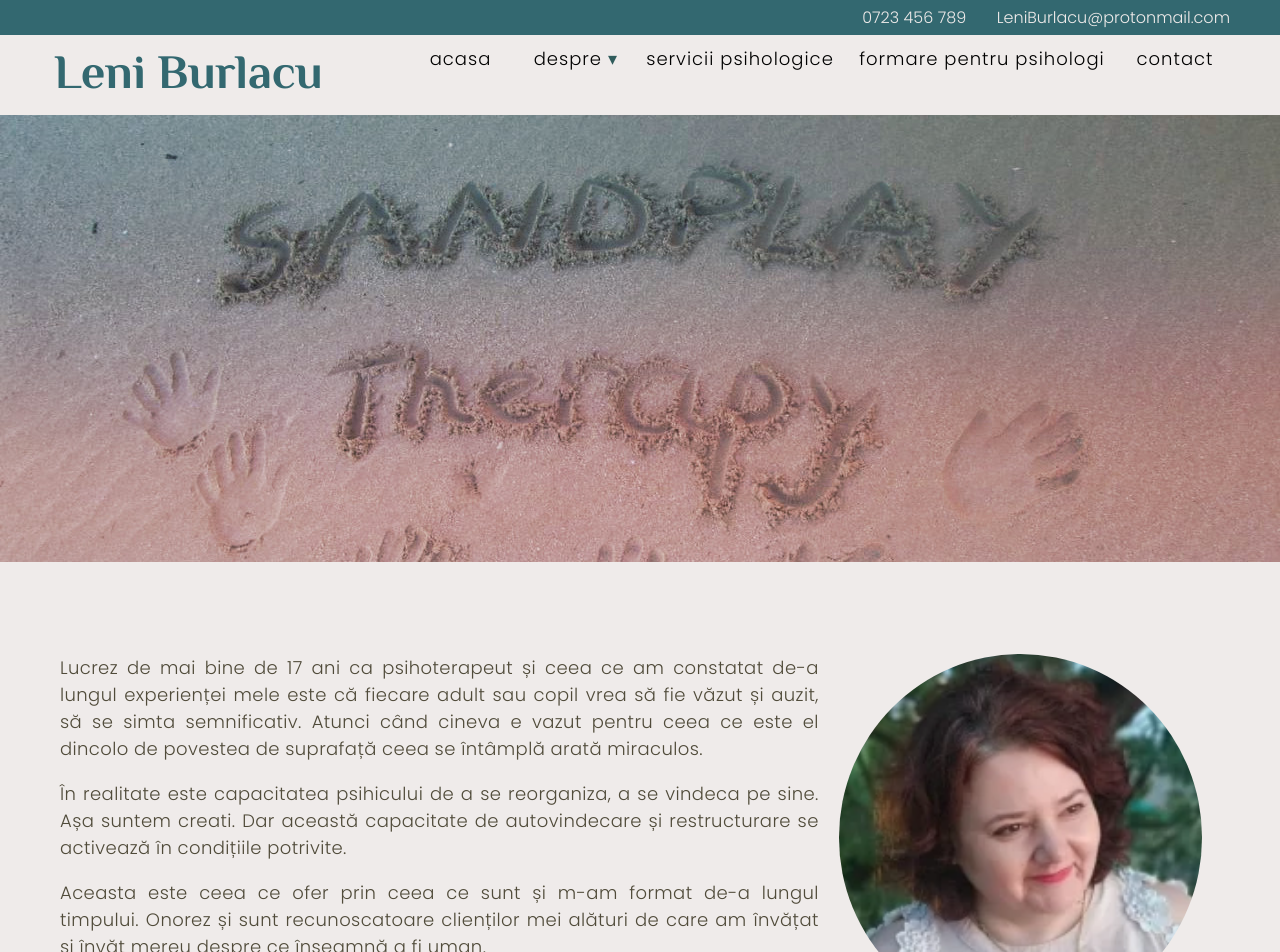
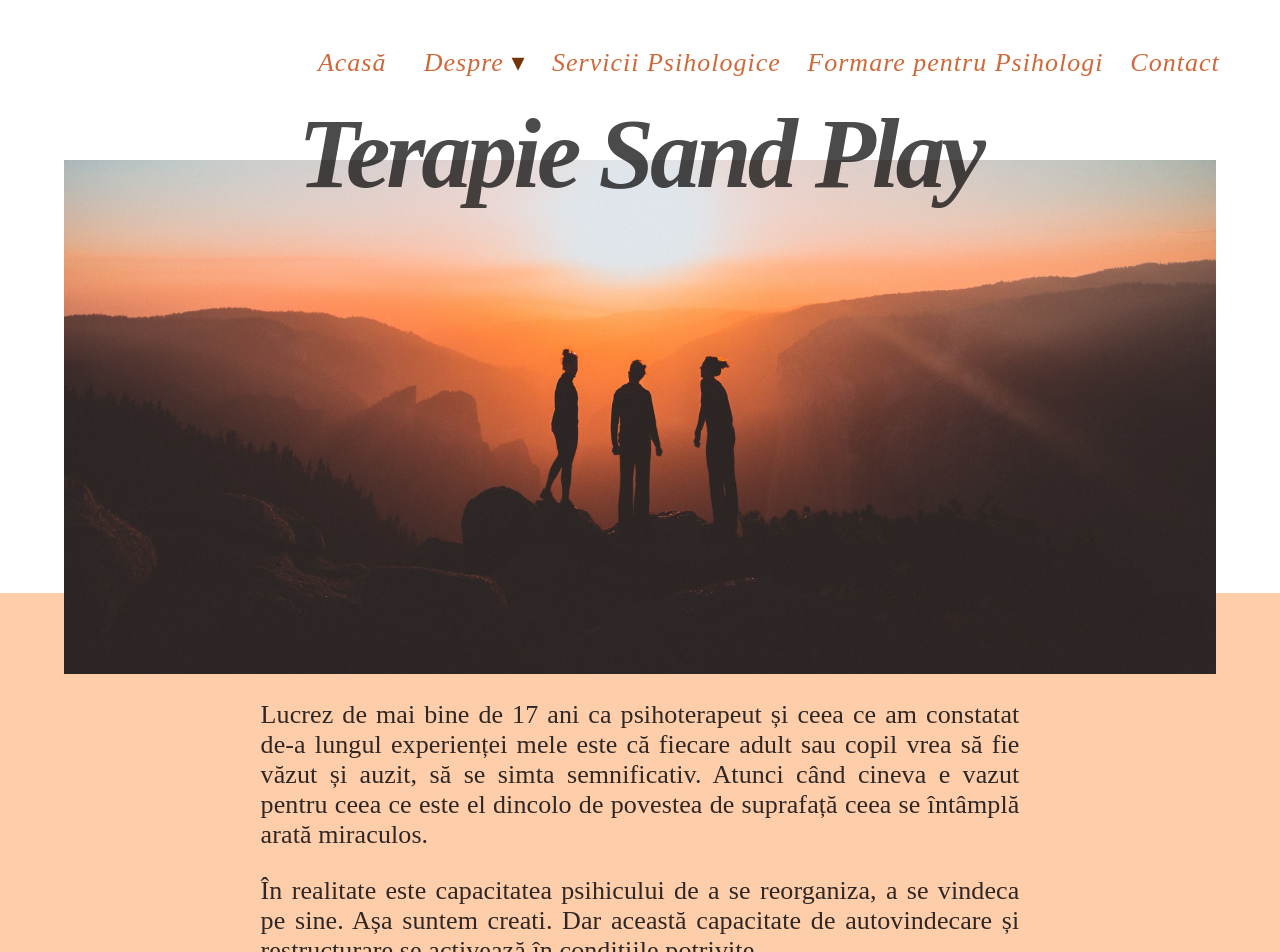
Before and after one commit to tucos9/sandplay, a Jekyll site: the page built from index.md, in a window 1280 px wide. Shown: the top 952 px of the page. Built offline with Jekyll 4.4.1, drawn with Linux system fonts in a browser that asks for light colours; some web fonts are replaced; some of the changed text lies outside the part shown.

Commit message:
Update design, fonts, colours

```diff
--- a/_includes/footer.html
+++ b/_includes/footer.html
@@ -1,4 +1,4 @@
-<footer id="footer" class="container blue-bg text-center">
+<footer id="footer" class="container dark-bg-1 text-center">
   <div class="row">
 
     <div class="col-1-of-3">
@@ -38,9 +38,8 @@
 <div class="container black-bg">
   <div class="row">
       <p></p>
-      <p class="text-center">2023 © Psihoterapie Sand Play</p>
+      <h5 class="text-center">2023 © Psihoterapie Sand Play</h5>
   </div>
 </div>
 
 <script type="text/javascript" src="/assets/js/script.js"></script>
-<script type="text/javascript" src="/assets/js/carousel.js"></script>
--- a/_includes/head.html
+++ b/_includes/head.html
@@ -4,6 +4,8 @@
   <link rel="icon"       type="image/png" href="/assets/img/logo.png">
   <link rel="stylesheet" type="text/css"  href="/assets/css/style.css">
   <link rel="stylesheet" type="text/css"  href="/assets/css/layout.css">
+
+  <link rel="stylesheet" href="https://maxcdn.bootstrapcdn.com/font-awesome/4.7.0/css/font-awesome.min.css">
 
   <meta name="language" content="en-gb" />
   <meta name="description" content="{{ page.description }}">
--- a/_includes/header.html
+++ b/_includes/header.html
@@ -1,50 +1,36 @@
-<div class="container blue-bg hide-xs hide-sm hide-md" id="top-bar">
-  <div class="row text-right">
-    0723 456 789 &nbsp;&nbsp;&nbsp;&nbsp;&nbsp; LeniBurlacu@protonmail.com
-  </div>
-</div>
-
-<div id="header" class="container grey-bg">
+<div id="header" class="container">
   <div class="row">
-    <div id="logo">
-      <div id="logo-lg" class="hide-xs hide-sm hide-md left">
-        <h1 id="header-text"><a href="/index.html">Leni Burlacu</a></h1>
-      </div>
-      <div id="logo-sm" class="hide-lg hide-xl full-width text-left">
-        <h1 id="header-text"><a href="/index.html">Leni Burlacu</a></h1>
-      </div>
-    </div>
 
     <div id="main-menu">
       <div id="main-menu-lg" class="hide-xs hide-sm hide-md right">
         <ul class="menu menu-top">
         </ul>
         <ul class="menu menu-bottom">
-          <li><a href="/index.html">acasa</a></li>
+          <li><a href="/index.html">Acasă</a></li>
           </li>
-          <li class="toggle" onclick="toggle_submenu('submenu_despre')">despre
+          <li class="toggle mid" onclick="toggle_submenu('submenu_despre')"><i>Despre</i>
             <ul class="submenu" id="submenu_appointment">
               <li><a href="/cv.html">Leni Burlacu CV</a></li>
-              <li><a href="/etica.html">Cod Etica Profesionala</a></li>
+              <li><a href="/etica.html">Cod Etică Profesională</a></li>
               <li><a href="/testimoniale.html">Testimoniale</a></li>
             </ul>
           </li>
           <li><a href="/servicii.html">Servicii Psihologice</a></li>
-          <li><a href="/formare.html">Formare Pentru Psihologi</a></li>
-          <li><a href="/contact.html">contact</a></li>
+          <li><a href="/formare.html">Formare pentru Psihologi</a></li>
+          <li><a href="/contact.html">Contact</a></li>
         </ul>
       </div>
       <div id="main-menu-sm" class="hide-lg hide-xl">
         <img src="/assets/img/menu.png" id="toggle-menu" alt="menu graphic">
       </div>
       <div id="main-menu-mobile" style="display:none">
-          <li><a href="/index.html">acasa</a></li>
+          <li><a href="/index.html">Acasă</a></li>
           <li><a href="/cv.html">Leni Burlacu CV</a></li>
-          <li><a href="/etica.html">Cod Etica Profesionala</a></li>
+          <li><a href="/etica.html">Cod Etică Profesională</a></li>
           <li><a href="/testimoniale.html">Testimoniale</a></li>
           <li><a href="/servicii.html">Servicii Psihologice</a></li>
-          <li><a href="/formare.html">Formare Pentru Psihologi</a></li>
-          <li><a href="/contact.html">contact</a></li>
+          <li><a href="/formare.html">Formare pentru Psihologi</a></li>
+          <li><a href="/contact.html">Contact</a></li>
           <p>&nbsp;</p>
           <a id="close-menu">x</a>
       </div>
--- a/assets/css/style.css
+++ b/assets/css/style.css
@@ -1,53 +1,42 @@
 /* Fonts
  * ----------------------------------------------
  Work sans? dm sans? Nunito Sans?
- Poppins? Manel Sans?
+ Playfair? Manel Sans?
  Quicksand?
  */
-@import url('https://fonts.googleapis.com/css?family=Philosopher:700,700i|Poppins:100,300,600');
+@import url('https://fonts.googleapis.com/css?family=Playfair:400,400i,800,800i|Bricolage+Grotesque:300,600');
 
-.fa {
-  font-size: 40px !important;
+
+p, ul, li, ol, td, span, footer p, footer li, footer a {
+  font-family: 'Playfair';
+  font-weight: 400;
+  letter-spacing: 0.1px;
+  font-size: 26px;
 }
 
-
-p, ul, li, ol, td, span {
-  font-family: 'Poppins';
-  font-weight: 300;
-  letter-spacing: 0.4px;
-  font-size: 18px;
+h1, h1 a, h2, h2 a {
+  font-family: 'Playfair';
+  font-weight: 800;
+  letter-spacing: -0.5px;
+}
+h1 {
+  font-size: 52px;
+  font-style: italic;
+}
+h2 {
+  font-size: 42px;
+  line-height: 40px;
+  margin-bottom: 5px;
+  font-style: normal;
 }
 
-h1 {
-  font-size: 48px;
-}
-h2 {
-  font-size:  38px;
-  margin-bottom: 5px;
-}
-h1, h1 a, h2, h2 a, h1.page-title, h2, h2 a, h6, h6 a {
-  font-family: 'Philosopher', 'Baskerville';
-  font-style: normal;
-  line-height: 26px;
-  font-weight: 800;
-  letter-spacing: 0.5px;
-}
-h1.page-title{
-  text-transform: initial;
-  margin-block-start: 0.83em;
-  margin-block-end: 0.83em;
-  margin-inline-start: 0px;
-  margin-inline-end: 0px;
-}
-
-
 h3, h3 a {
-  font-family: 'Poppins';
+  font-family: 'Playfair';
   text-decoration: none;
   text-transform: uppercase;
   font-weight: 600;
   margin-top: 2px;
-  font-size: 26px;
+  font-size: 36px;
   letter-spacing: 2px;
 }
 
@@ -55,68 +44,25 @@ h3.lowercase {
   text-transform: initial !important;
 }
 
-
-h4, h4 a, h5, h5 a, footer p, footer li, footer a {
-  font-family: 'Poppins';
-}
 h4 {
-  margin-top: -15px;
-  font-weight: 300;
-  letter-spacing: 2px;
-}
-h5 {
-  font-weight: 100;
-  line-height: 32px;
-}
-h6 {
-  font-weight: 600;
-  font-size: 20px;
+  font-family: 'Playfair';
+  letter-spacing: 0px;
+  font-size: 32px;
+  line-height: 28px;
 }
 
-
-a {
-  text-decoration: none;
-  color: #a7645e;
-}
-a:hover {
-  font-weight: bold;
-  color: #336870;
-}
-footer a:hover {
-  text-decoration: underline;
+h5, h5 a, h5 a:hover {
+  font-family: 'Bricolage Grotesque';
+  font-weight: 600;
+  font-size: 26px;
+  font-style: normal;
 }
 
-
-/* Colours
- * ----------------------------------------------
- */
-.blue-bg {
-  background-color: #336870;
+a { font-style: italic; }
+a:hover { font-style: normal; }
+a, a:hover {
+  text-decoration: none;
 }
-.black-bg {
-  background-color: #333843;
-}
-.nude-bg {
-  background-color: #e4c8ba; /* #d0a4a5;*/
-}
-.grey-bg {
-  background-color: #efebea;
-}
-.red-bg {
-  background-color: #a7645e;
-}
-
-
-.blue-bg *, .black-bg *, .red-bg * { color: #efebea; }
-.nude-bg *, .grey-bg * { color: #504b3a; }
-
-
-.black {  color: #504b3a; }
-.blue  {  color: #336870; }
-.nude  {  color: #e4c8ba; /* #d0a4a5;*/ }
-.white {  color: #efebea; }
-.red   {  color: #a7645e; }
-
 
 .highlight, p a, td a {
   font-style: italic;
@@ -128,11 +74,9 @@ a.button, input.button {
   margin: 30px auto 70px auto;
   height: 52px;
   border-radius: 5px;
-  background-color: #a7645e;
-  color: #efebea;
   font-size: 20px;
   text-decoration: none;
-  font-family: Poppins;
+  font-family: Playfair;
   font-weight: 400;
   line-height: 52px;
   text-transform: uppercase;
@@ -142,6 +86,54 @@ a.button-lg, input.button-lg {
   width: 400px;
 }
 
+
+/* Colours
+ * ----------------------------------------------
+ */
+.black-bg {
+  background-color: #2f2725;
+}
+.dark-bg-1 {
+  background-color: #613a33;
+}
+.dark-bg-2 {
+  background-color: #994e37;
+}
+.mid-bg {
+  background-color: #c16039;
+}
+.light-bg-1 {
+  background-color: #feceaa;
+}
+.light-bg-2 {
+  background-color: #fab685;
+}
+.white-bg {
+  background-color: #eedad3;
+}
+
+.light-bg-1, .light-bg-2, .white-bg, .mid-bg-1, .mid-bg-2 {
+  color: #2f2725;
+}
+.black-bg, .dark-bg-1, .dark-bg-2 {
+  color: #eedad3;
+}
+.dark  { color: #75330a !important; }
+.mid   { color: #d16839 !important; }
+.light { color: #ffb075 !important; }
+
+
+a {
+  color: #d16839;
+}
+a:hover {
+  color: #f17c46;
+}
+
+a.button, input.button {
+  background-color: #a7645e;
+  color: #2f2725;
+}
 button:hover {
   background-color: #5C835A;
 }
@@ -152,122 +144,42 @@ button:hover {
  */
 #header {
   display: block;
-  height: 80px;
+  height: 60px;
 }
-
-#header .row {
-  padding-top: 2px;
-  padding-bottom: 2px;
-}
-
-#top-bar {
-  height: 30px;
-}
-#top-bar .row {
-  font-family: Poppins;
-  padding-top: 5px;
-}
-
-.icon {
-  font-size: 22px;
-  line-height: 0;
-  color: #fff;
-}
-
-#logo-sm {
-  margin-top: -10px;
-}
-#logo-sm h1 {
-  margin-left: -5px;
-}
-
-#header-text, #header-text a:link, #header-text a:visited,
-#mobile-header-text, #mobile-header-text a,
-#mobile-header-text a:link, #mobile-header-text a:visited
-{
-  font-family: 'Philosopher', 'Baskerville';
-  text-transform: initial;
-  line-height: 66px;
-  font-weight: 400;
-  font-size: 38x;
-  text-decoration: none;
-  letter-spacing: 0px;
-  color: #336870;
-  margin: 2px;
-  /*color: #305C5C;*/
-}
-
-footer img {
-  max-width: 150px;
-  margin-top: 10px;
-}
-
 #main-menu a, #main-menu li {
-  color: #336870;
-  font-family: 'Poppins';
+  font-family: 'Playfair';
   letter-spacing: 1px;
   text-decoration: none;
   cursor: pointer;
-}
-
-.menu-top {
-  text-transform: uppercase;
-  font-weight: 700;
-  text-align: right;
-  margin: 2px 0 0 0 !important;
-}
-.menu-top li {
-  margin-left: 14px !important;
-}
-.menu-bottom {
-  text-transform: lowercase;
-  font-weight: 400;
-  margin: 0 !important;
-}
-.menu-bottom > li > a, .menu-bottom > li {
-  color: black !important;
-}
-
-#main-menu-lg .toggle:hover > .submenu {
-  display: block;
-  transition: opacity .4s ease-in-out,background-color .4s ease-in-out;
-}
-
-#main-menu-lg .toggle:after {
-  content: '▾';
-  color: #305C5C;
-}
-
-#main-menu-lg .submenu {
-  display: none;
-  position: absolute;
-  padding-left: 0;
-  background-color: #f4f7f7;
-  box-shadow: 1px 1px 5px rgba(0,0,0,0.3);
-  border-top: 3px solid #305C5C;
-  margin-top: 10px;
-  padding: 20px 52px 20px 5px;
-  z-index: 100;
-}
-
-#main-menu-lg .submenu li {
-  display: block;
-  text-align: left;
-}
-
-#main-menu-lg .submenu li a {
-  color: #305C5C;
-  font-weight: 500;
-}
-
-#main-menu-lg a:hover {
-  color: #5C835A;
-  text-decoration: underline;
+  list-style-type: none;
 }
 
 #main-menu-lg ul li {
   min-width: 90px;
   text-align: center;
+}
+#main-menu-lg .toggle:hover > .submenu {
+  display: block;
+  transition: opacity .4s ease-in-out,background-color .4s ease-in-out;
+}
+#main-menu-lg .toggle:after {
+  content: '▾';
+  color: #75330a;
+}
+#main-menu-lg .submenu {
+  display: none;
+  position: absolute;
+  padding-left: 0;
+  background-color: #eedad3;
+  box-shadow: 1px 1px 5px rgba(0,0,0,0.3);
+  border-top: 3px solid #994e37;
+  margin-top: 10px;
+  padding: 20px 52px 20px 5px;
+  z-index: 100;
+}
+#main-menu-lg .submenu li {
+  display: block;
+  text-align: left;
 }
 
 #main-menu-sm {
@@ -289,23 +201,42 @@ footer img {
     padding-top: 100px;
     z-index: 100;
 }
-
 #main-menu-mobile a {
   display: block;
   font-size: 30px;
-  font-weight: 700;
+  font-weight: 400;
   padding: 8px 0;
+  letter-spacing: 0px;
 }
-
-#main-menu-mobile a:hover {
-  color: #5C835A;
-  text-transform: uppercase;
+#main-menu-mobile #close-menu {
+  font-style: normal !important;
 }
-
 
 /* homepage
  * ----------------------------------------------
  */
+.home h1 {
+  font-size: 100px;
+  letter-spacing: -4px;
+  display: block;
+  font-family: 'Playfair';
+  font-style: italic;
+  font-weight: 800;
+  opacity: 0.7;
+  margin-left: auto;
+  margin-right: auto;
+  margin-top: calc(max(-90vw, -1400px)/2.25 - 170px);
+  margin-bottom: calc(min(90vw, 1400px)/2.25 - 130px);
+}
+.home img {
+  width: 90vw;
+  max-width: 1400px;
+  margin: 100px auto;
+}
+
+#logo h1 {
+  letter-spacing: -1px;
+}
 
 img.circle {
     border-radius: 50%;
@@ -316,7 +247,6 @@ img.circle {
     height: 100%;
     display: block;
 }
-
 img.oval {
     border-radius: 50%;
     margin: 0 auto;
@@ -326,30 +256,23 @@ img.oval {
     height: auto;
     display: block;
 }
-
-
 img.small-circle {
   width: 40%;
   height: 40%;
 }
 
-.slider {
-  position: relative;
+.services h2 {
+  height: 68px;
 }
-
-.slide {
-  display: block;
-  position: absolute;
-  top: 0;
-  width: 100%;
-    -webkit-animation: fadein 2s; /* Safari, Chrome and Opera > 12.1 */
-       -moz-animation: fadein 2s; /* Firefox < 16 */
-        -ms-animation: fadein 2s; /* Internet Explorer */
-         -o-animation: fadein 2s; /* Opera < 12.1 */
-            animation: fadein 2s;
-  transition: opacity 1s linear;
+.services .col-1-of-3 p {
+  height: 80px;
 }
-
+.services .fa {
+    font-size: 50px;
+    line-height: 130px;
+    width: 100%;
+    height: 100%;
+}
 
 
 /* Layout of pages
--- a/assets/js/carousel.js
+++ /dev/null
@@ -1,73 +0,0 @@
-
-  /* both carousels have 4 slides */
-var maxstep = 3;
-
-var initBullets = function() {
-  var bullets = document.getElementsByClassName('slide-bullet');
-  for (var i = 0; i < bullets.length; i++ ) {
-    bullets[i].addEventListener('click', rotateDiv2(i, 'slider-bottom', 9000));
-  }
-}
-
-var rotateDiv = function(step, div_id, timeout) {
-  var divs = document.getElementById(div_id).getElementsByClassName("slide");
-  for (var i = 0; i < divs.length; i++ ) {
-    var div = divs[i];
-    if (div.id != "") {
-      if (i != step) {
-        div.style.opacity = "0";
-      }
-      else {
-        div.style.opacity = "1";
-      }
-    }
-  }
-  setTimeout(showNext, timeout, step, div_id, timeout);
-}
-
-var showNext = function(step, div_id, timeout) {
-  if (step < maxstep) {
-    step++;
-  }
-  else {
-    step = 0;
-  }
-
-  rotateDiv(step, div_id, timeout);
-}
-
-var rotateDiv2 = function(step, div_id, timeout) {
-  var divs = document.getElementById(div_id).getElementsByClassName("slide");
-  for (var i = 0; i < divs.length; i++ ) {
-    var div = divs[i];
-    if (div.id != "") {
-      if (i != step) {
-        div.style.opacity = "0";
-      }
-      else {
-        div.style.opacity = "1";
-      }
-    }
-  }
-  setTimeout(showNext2, timeout, step, div_id, timeout);
-}
-
-var showNext2 = function(step, div_id, timeout) {
-  if (step < maxstep) {
-    step++;
-  }
-  else {
-    step = 0;
-  }
-
-  rotateDiv2(step, div_id, timeout);
-}
-
-var startCarousel = function() {
-  initBullets();
-
-  showNext(-1, 'slider-top', 4500);
-  showNext2(-1, 'slider-bottom', 9000);
-}
-
-document.onload = startCarousel();
--- a/index.md
+++ b/index.md
@@ -5,13 +5,14 @@ description: Psihoterapie Sand Play, Servicii Psihologice, Formare pentru Psholo
 ---
 
 
-<div class="container grey-bg">
-  <img src="/assets/img/banner.jpeg" width="100%">
+<div class="container home text-center">
+   <img src="/assets/img/banner-1.jpg">
+   <h1>Terapie Sand Play</h1>
 </div>
-<div class="container grey-bg">
 
+<div class="container light-bg-1">
   <div class="row">
-    <div class="col-2-of-3">
+    <div class="col-2-of-3 center">
 
       <p>&nbsp;</p>
 
@@ -27,71 +28,69 @@ description: Psihoterapie Sand Play, Servicii Psihologice, Formare pentru Psholo
 Aceasta este ceea ce ofer prin ceea ce sunt și m-am format de-a lungul timpului. Onorez și sunt recunoscatoare clienților mei alături de care am învățat și învăț mereu despre ce înseamnă a fi uman.
       </p>
 
-    </div>
+      <h4 class="text-right highlight mid">
+      — Leni Burlacu,&nbsp;<br/> Psihoterapeut
+      </h4>
 
-    <div class="col-1-of-3" style="vertical-align: center;">
-      <p>&nbsp;</p>
-      <img alt="Leni Burlacu, psihoterapeut" class="oval" src="assets/img/leni-burlacu.webp">
-      <p>&nbsp;</p>
-
-      <h2 class="page-title text-center black">Leni Burlacu</h2>
-      <h3 class="text-center red">psihoterapeut</h3>
     </div>
   </div>
-
 </div>
 
 
 
-<div class="container services nude-bg">
+<div class="container services light-bg-2">
 
   <div class="row">
-    <h1 class="text-center">Servicii psihologice</h1>
+    <h1 class="text-center dark">Servicii psihologice</h1>
 
     <p class="text-center">
- Caut să ofer un cadru în care să fie respectată individualitatea persoanei, pentru ca un potențial să poata lua formă și să poată să fie făcute vizibile cele mai profunde părți din tine.  Deoarece acesta este un proces și necesita delicatețe, am mereu grijă să asigur „spațiul liber si protejat” (Dora Kalff)
+ Caut să ofer un cadru în care să fie respectată individualitatea persoanei, pentru ca un potențial să poata lua formă și să poată să fie făcute vizibile cele mai profunde părți din tine.  Deoarece acesta este un proces și necesita delicatețe, am mereu grijă să asigur <i>spațiul liber si protejat</i> (Dora Kalff)
     </p>
   </div>
 
   <div class="row text-center">
     <div class="col-1-of-3">
-      <a href="servicii.html#therapie" target="_blank">
+      <a href="servicii.html#individual" target="_blank">
         <img src="/assets/img/therapy.jpg">
-        <h2 class="red">Psihoterapie individuala</h2>
-        <p class="text-center">
+        <h2 class="mid">Psihoterapie individuală</h2>
+        <p class="text-center dark">
         Descriere psihoterapie individuala
         </p>
-        <h6 class="red text-center">200LEI/sedinta</h6>
+        <h5 class="mid text-center">200LEI/sedință</h5>
       </a>
     </div>
     <div class="col-1-of-3">
       <a href="servicii.html#cuplu" target="_blank">
         <img src="/assets/img/couple-therapy.jpg">
-        <h2 class="red">Psihoterapie de cuplu</h2>
-        <p class="text-center">
+        <h2 class="mid">Psihoterapie<br/> de cuplu</h2>
+        <p class="text-center dark">
         Descriere psihoterapie de cuplu
         </p>
-        <h6 class="text-center red">250LEI/sedinta</h6>
+        <h5 class="text-center mid">250LEI/sedință</h5>
       </a>
     </div>
     <div class="col-1-of-3">
-      <a href="servicii.html#grup" target="_blank">
+      <a href="servicii.html#reintegrare" target="_blank">
         <img src="/assets/img/group-therapy.jpg">
-        <h2 class="red">Reintegrare sociala</h2>
-        <p class="text-center">
+        <h2 class="mid">Reintegrare<br/> socială</h2>
+        <p class="text-center dark">
         Descriere reintegrare sociala
         </p>
-        <h6 class="text-center red">600LEI/4 sedinte</h6>
+        <h5 class="text-center mid">600LEI/4 sedințe</h5>
       </a>
     </div>
   </div>
+  <div class="row">
+  <p>&nbsp;</p>
+  </div>
+
 
 </div>
 
-<div class="container services blue-bg">
+<div class="container services mid-bg">
 
   <div class="row">
-    <h1 class="text-center">Metode practicate</h1>
+    <h1 class="text-center dark">Metode practicate</h1>
 
     <p class="text-center">
     Formările mele principale în psihoterapie sunt hipnoza ericksoniană, psihotraumatologia și Sandplay Therapy.
@@ -100,28 +99,28 @@ Aceasta este ceea ce ofer prin ceea ce sunt și m-am format de-a lungul timpului
 
   <div class="row text-center">
     <div class="col-1-of-3">
-      <a href="servicii.html#therapie" target="_blank">
-        <i class="fa fa-eye" aria-hidden="true"></i>
-        <h2 class="red">Psihotraumato logie</h2>
-        <p class="text-center">
+      <a href="servicii.html#terapie" target="_blank">
+        <i class="fa fa-eye light" aria-hidden="true"></i>
+        <h2 class="light">Psihotraumatologie</h2>
+        <p class="text-center dark">
         O scurta definitie. Pe viitor, cand va fi mai mult text, click aici poate duce la o pagina care poate explica mai mult.
         </p>
       </a>
     </div>
     <div class="col-1-of-3">
       <a href="servicii.html#cuplu" target="_blank">
-        <i class="fa fa-spinner" aria-hidden="true"></i>
-        <h2 class="red">Hipnoza Ericksoniana</h2>
-        <p class="text-center">
+        <i class="fa fa-spinner light" aria-hidden="true"></i>
+        <h2 class="light">Hipnoza Ericksoniană</h2>
+        <p class="text-center dark">
         O scurta definitie. Pe viitor, cand va fi mai mult text, click aici poate duce la o pagina care poate explica mai mult.
         </p>
       </a>
     </div>
     <div class="col-1-of-3">
       <a href="servicii.html#grup" target="_blank">
-        <i class="fa fa-hourglass" aria-hidden="true"></i>
-        <h2 class="red">Terapie Sandplay</h2>
-        <p class="text-center">
+        <i class="fa fa-hourglass light" aria-hidden="true"></i>
+        <h2 class="light">Terapia Sandplay</h2>
+        <p class="text-center dark">
         O scurta definitie. Pe viitor, cand va fi mai mult text, click aici poate duce la o pagina care poate explica mai mult.
         </p>
       </a>
@@ -135,10 +134,10 @@ Aceasta este ceea ce ofer prin ceea ce sunt și m-am format de-a lungul timpului
 </div>
 
 
-<div class="container nude-bg">
+<div class="container dark-bg-2">
 
   <div class="row">
-    <h1 class="text-center">Noutati</h1>
+    <h1 class="text-center">Noutăți</h1>
 
     <p class="text-center">
     Aici se poate face trimitere la celelalte 2 aspecte ale site-ului: formare psihologica, si proiectul inner voice. De exemplu pe 2 coloane care trimit la cele 2 pagini. Important este ca datele cand incep cursurile sau proiectele sa fie exprimate clar aici.
@@ -150,30 +149,3 @@ Aceasta este ceea ce ofer prin ceea ce sunt și m-am format de-a lungul timpului
   </div>
 
 </div>
-
-<div id="slider-top" class="slider container">
-  <div class="slide red-bg" id="slide-1">
-    <div class="col-1-of-3">
-      <h5 class="text-right">Aici ar putea fi citate sau testimoniale.</h5>
-    </div><div class="col-2-of-3 right">
-    </div>
-  </div>
-  <div class="slide red-bg" id="slide-2">
-    <div class="col-2-of-3">
-    </div><div class="col-1-of-3">
-      <h5 class="text-right">Aici ar putea fi citate sau testimoniale.</h5>
-    </div>
-  </div>
-  <div class="slide red-bg" id="slide-3">
-    <div class="col-1-of-3">
-      <h5 class="text-right">Aici ar putea fi citate sau testimoniale.</h5>
-    </div><div class="col-2-of-3 right">
-    </div>
-  </div>
-  <div class="slide red-bg" id="slide-4">
-    <div class="col-1-of-3">
-      <h5 class="text-right">Turpis in eu mi bibendum. Orci phasellus egestas tellus rutrum. Pulvinar elementum integer enim neque.</h5>
-    </div><div class="col-2-of-3 right">
-    </div>
-  </div>
-</div>
```
Also changed, not shown: assets/img/banner-1.jpg (added).
